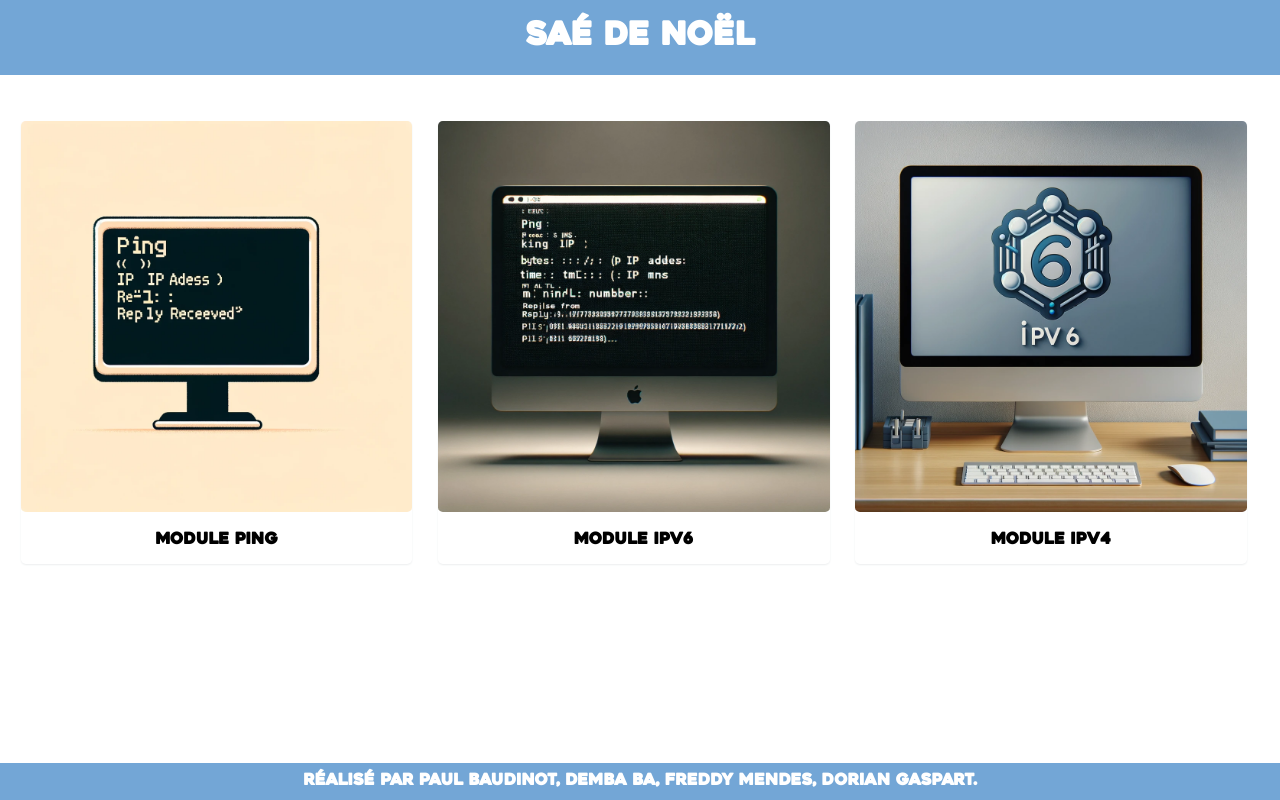
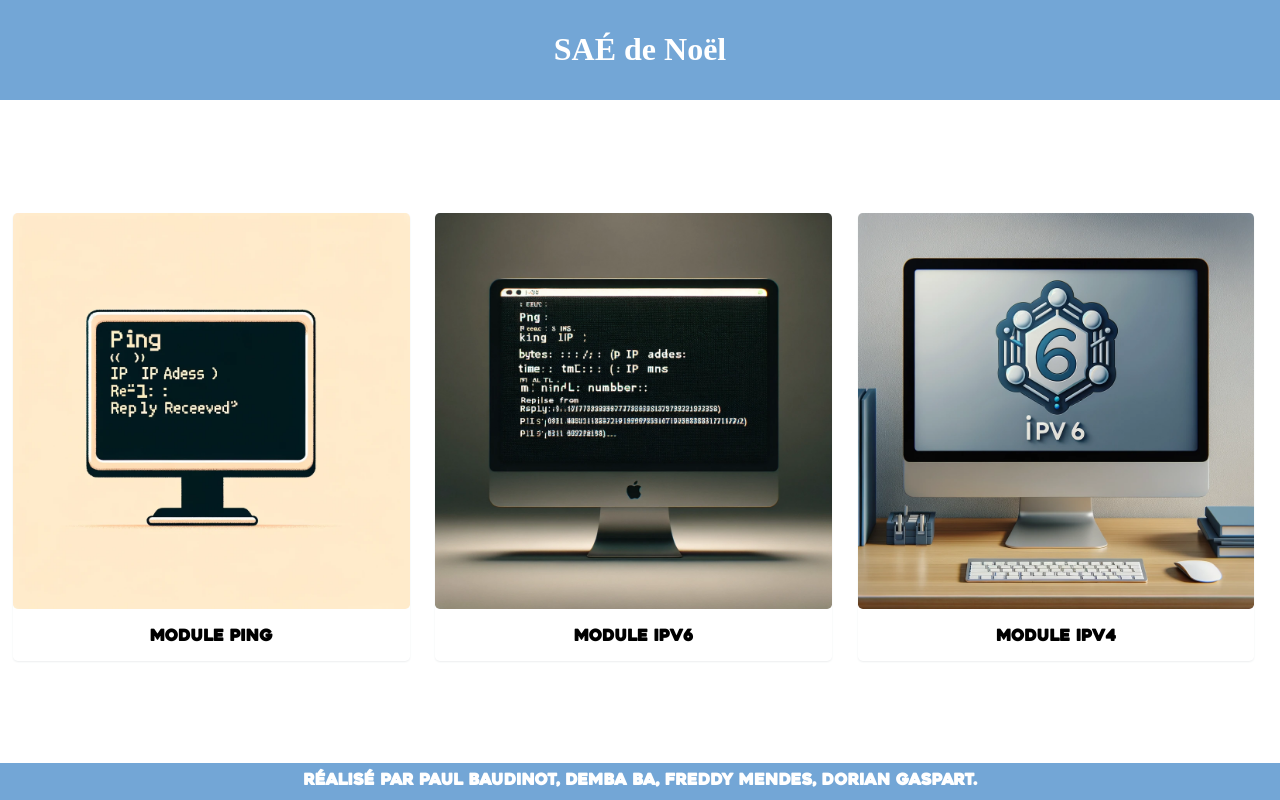
Before and after one commit to badem09/sae_but3_fa, a PHP site: page / in a window 1280 px wide. Run offline with PHP 8.4, Linux system fonts and the light colour scheme.

Commit message:
fix overlaping

```diff
--- a/src/styles/style.css
+++ b/src/styles/style.css
@@ -3,21 +3,31 @@
     src: url('src/fonts/heavitas/Heavitas.ttf') format('truetype');
 }
 
+body {
+    margin: 0;
+    display: flex;
+    flex-direction: column;
+    min-height: 100vh;
+}
+
 header {
-    position: absolute;
-    width: 100%;
-    top: 0; left: 0;
-    border-bottom:0;
     background-color: #73A6D6;
     color: white;
+    text-align: center;
+    padding: 10px;
 }
 
-header h1{
-    text-align: center;
-    font-family: "Heavitas", sans-serif;
-
+.container {
+    flex: 1;
+    display: flex;
+    justify-content: center;
+    align-items: flex-start;
 }
 
+.content {
+    max-width: 800px; /* Adjust as needed */
+    padding: 20px;
+}
 
 .Cards {
     padding-top: 100px;
```
